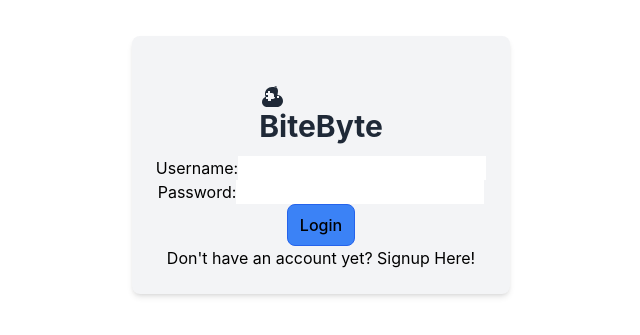
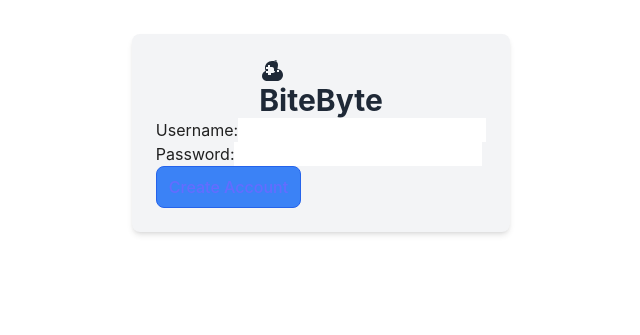
Before and after one commit to FTRI47-Pikachu/bitebyte, a React (Vite) app: page /signup in a window 1280 px wide. Shown: the part 267-602 px from the top of the page, without its empty margins (319-959 px from the left). Built offline with nearby package versions, Linux system fonts and the light colour scheme.

Commit message:
signup link direct to signup comp, finish signup redriect back to login comp

```diff
--- a/src/component/login.tsx
+++ b/src/component/login.tsx
@@ -39,8 +39,8 @@
         </div>
         <button type="submit">Login</button>
       </form>
-       <p>Don't have an account yet? Signup Here! </p>
-        {/* <Link to="/signup">Sign up</Link>  */}
+       <p>Don't have an account yet?  <Link to="/signup">Sign up</Link> Here!</p>
+
     </div>
   );
 };
--- a/src/component/signup.tsx
+++ b/src/component/signup.tsx
@@ -37,9 +37,9 @@
             required
           />
         </div>
-        <button type="submit"><Link to="/login">Create Account</Link></button>
+        <button type="submit"><Link to="/">Create Account</Link></button>
       </form>
-      {/* <p>Don't have an account yet? <Link to="/signup">Sign up</Link></p> */}
+
     </div>
   );
 };
--- a/src/main.tsx
+++ b/src/main.tsx
@@ -2,9 +2,27 @@
 import ReactDOM from 'react-dom/client'
 import App from './App.tsx'
 import './index.css'
+import {
+  createBrowserRouter,
+  RouterProvider,
+} from 'react-router-dom';
+import Login from './component/login'
+import Signup from './component/signup.tsx';
+
+const router = createBrowserRouter([
+  {
+    path: "/",
+    element: <Login/ >,
+  },
+  {
+    path: "/signup",
+    element: <Signup />,
+  },
+]);
 
 ReactDOM.createRoot(document.getElementById('root')!).render(
   <React.StrictMode>
-    <App />
+    <RouterProvider router={router} />
+
   </React.StrictMode>,
 )
```
